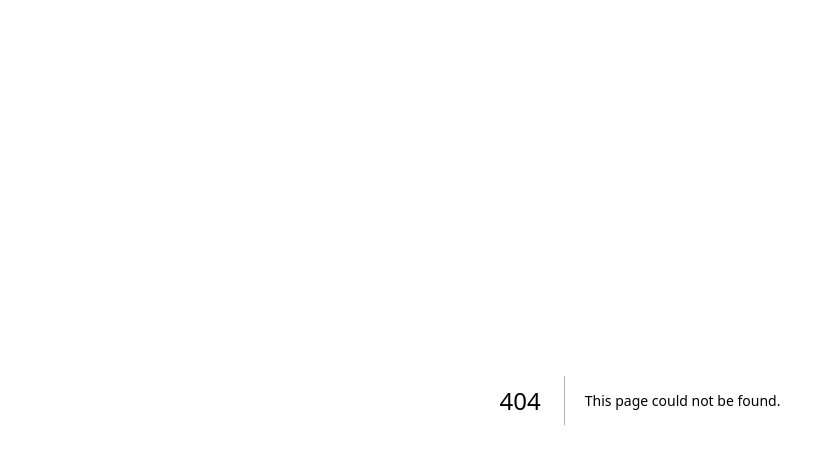
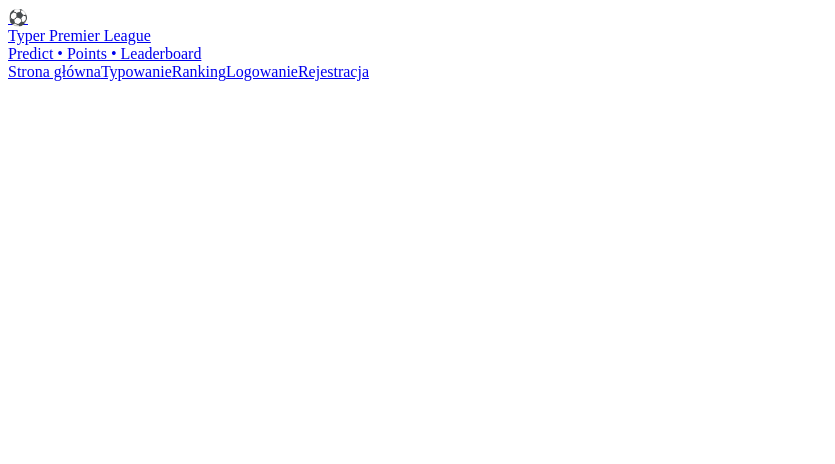
Before and after one commit to red-devils-united/typer-premier-league, a Next.js app: page /components/Header in a window 1280 px wide. Before the commit this address had no page. Shown: the top 464 px of the page, without its empty margins (0-835 px from the left). Built offline with nearby package versions, Linux system fonts and the light colour scheme.

Commit message:
Create Header.tsx

```diff
--- /dev/null
+++ b/pages/components/Header.tsx
@@ -0,0 +1,29 @@
+import Link from "next/link";
+import { useRouter } from "next/router";
+
+export default function Header() {
+  const router = useRouter();
+  const active = (path: string) => (router.pathname === path ? "active" : "");
+
+  return (
+    <header className="header">
+      <div className="headerInner">
+        <Link href="/" className="brand">
+          <div className="logo" aria-hidden="true">⚽</div>
+          <div className="brandText">
+            <div className="brandTitle">Typer Premier League</div>
+            <div className="brandSub">Predict • Points • Leaderboard</div>
+          </div>
+        </Link>
+
+        <nav className="nav">
+          <Link className={active("/")} href="/">Strona główna</Link>
+          <Link className={active("/typowanie")} href="/typowanie">Typowanie</Link>
+          <Link className={active("/ranking")} href="/ranking">Ranking</Link>
+          <Link className={active("/logowanie")} href="/logowanie">Logowanie</Link>
+          <Link className={active("/rejestracja")} href="/rejestracja">Rejestracja</Link>
+        </nav>
+      </div>
+    </header>
+  );
+}
```
